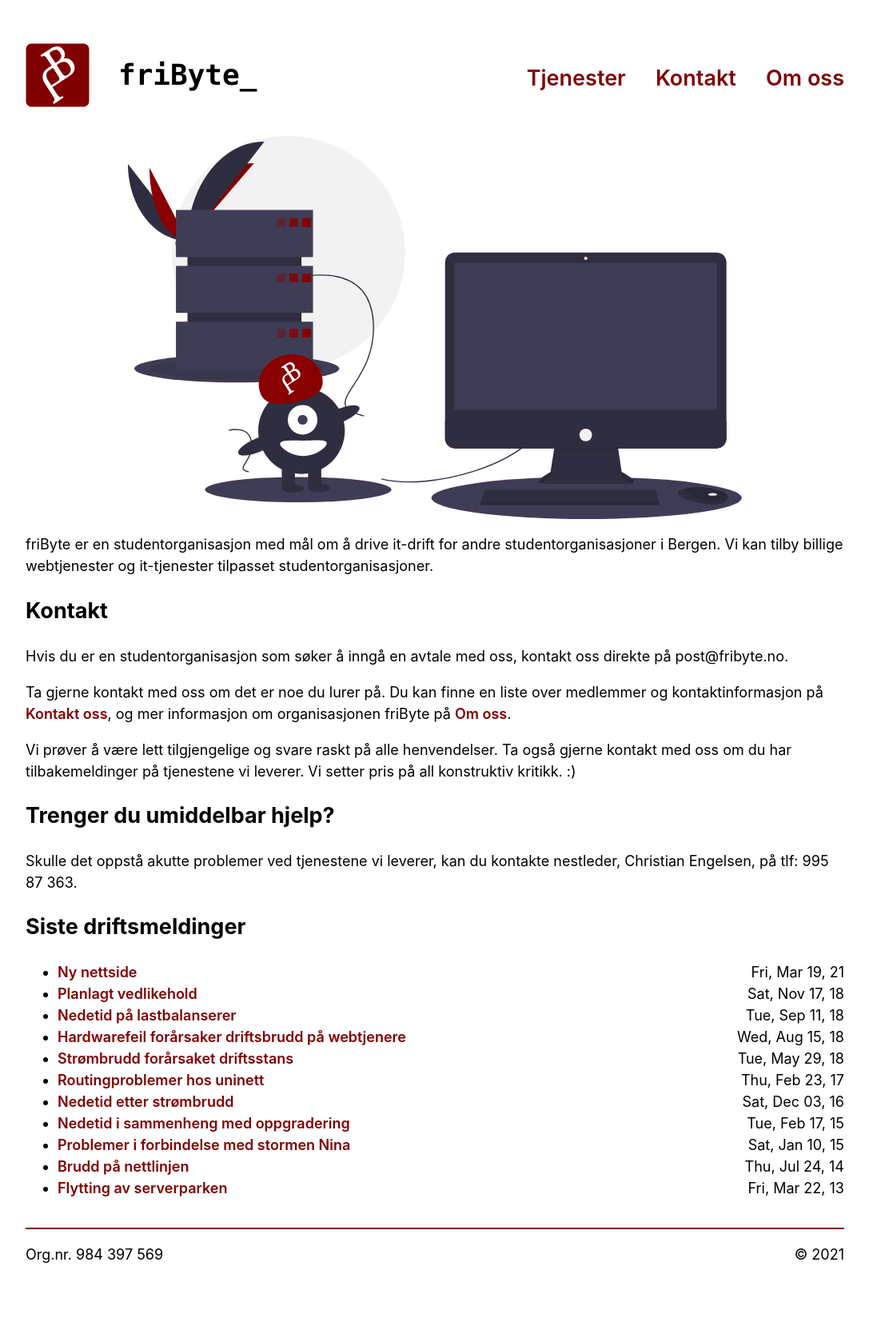
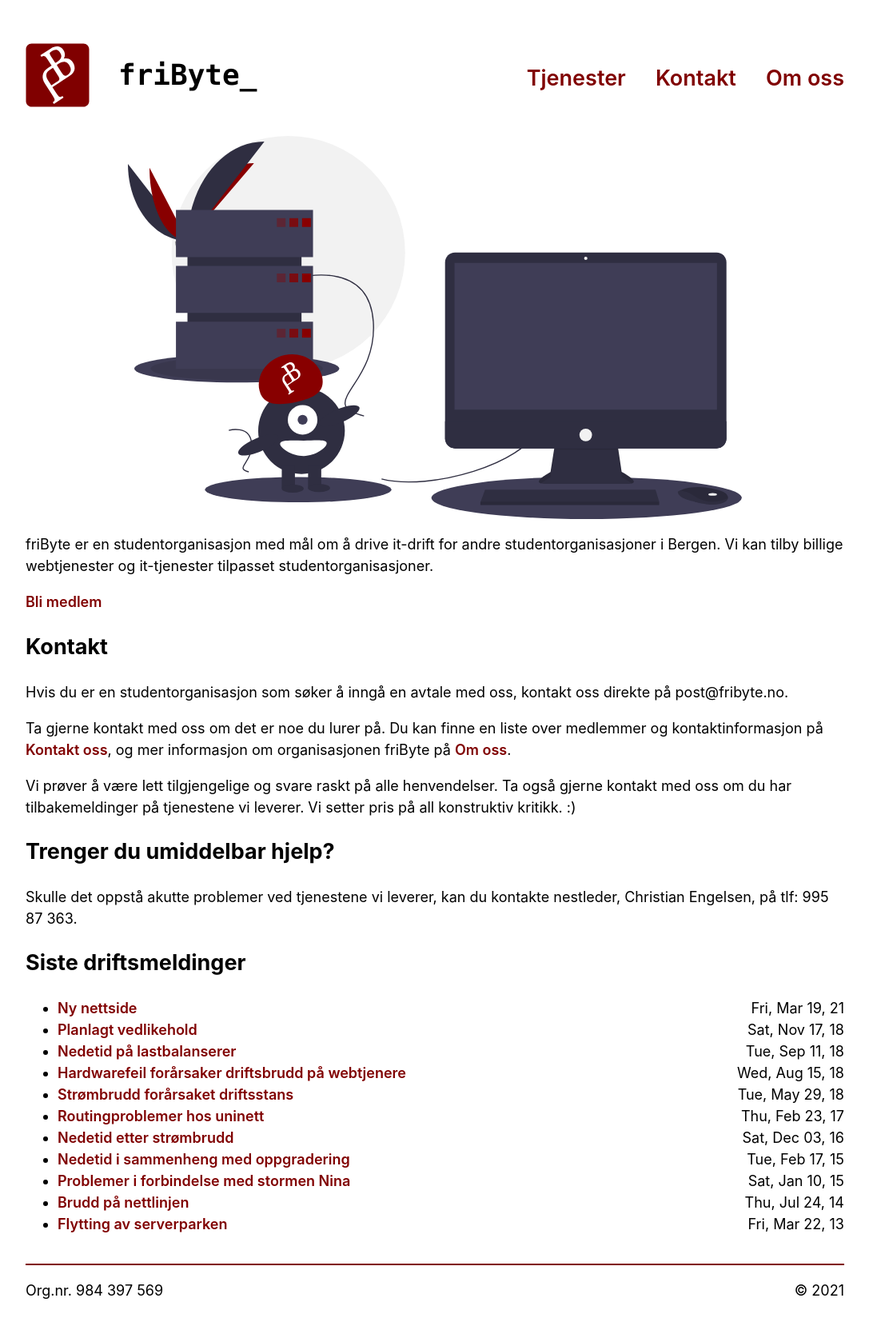
Before and after one commit to fribyte-code/fribyte.no, a Jekyll site: the page built from index.html, in a window 1280 px wide. Shown: the whole page at 80% size, without its empty margins (96-1183 px from the left). Built offline with Jekyll 4.4.1, drawn with Linux system fonts in a browser that asks for light colours; before the commit the page ends 1618 px from its top, so only the background shows below that.

Commit message:
feat: Added bli medlem button

```diff
--- a/index.html
+++ b/index.html
@@ -6,6 +6,7 @@ layout: default
 <p>
     friByte er en studentorganisasjon med mål om å drive it-drift for andre studentorganisasjoner i Bergen. Vi kan tilby billige webtjenester og it-tjenester tilpasset studentorganisasjoner.
 </p>
+<a href="/bli-medlem" class="btn primary">Bli medlem</a>
 
 <h2>Kontakt</h2>
 <p>
```
